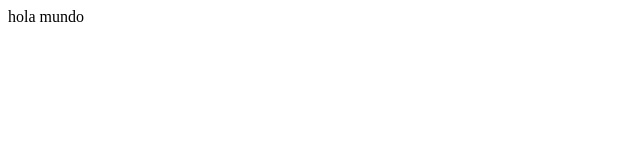
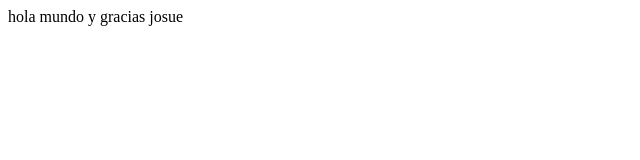
Before and after one commit to darkosoft/darkosoft.github.io, a plain HTML site: page index.html in a window 1280 px wide. Shown: the whole page, without its empty margins (0-640 px from the left). Drawn offline with Linux system fonts and the light colour scheme.

Commit message:
gracias josue

```diff
--- a/index.html
+++ b/index.html
@@ -1,5 +1,5 @@
 <html>
 <body>
-hola mundo
+hola mundo y gracias josue
 </body>
 </html>
```
